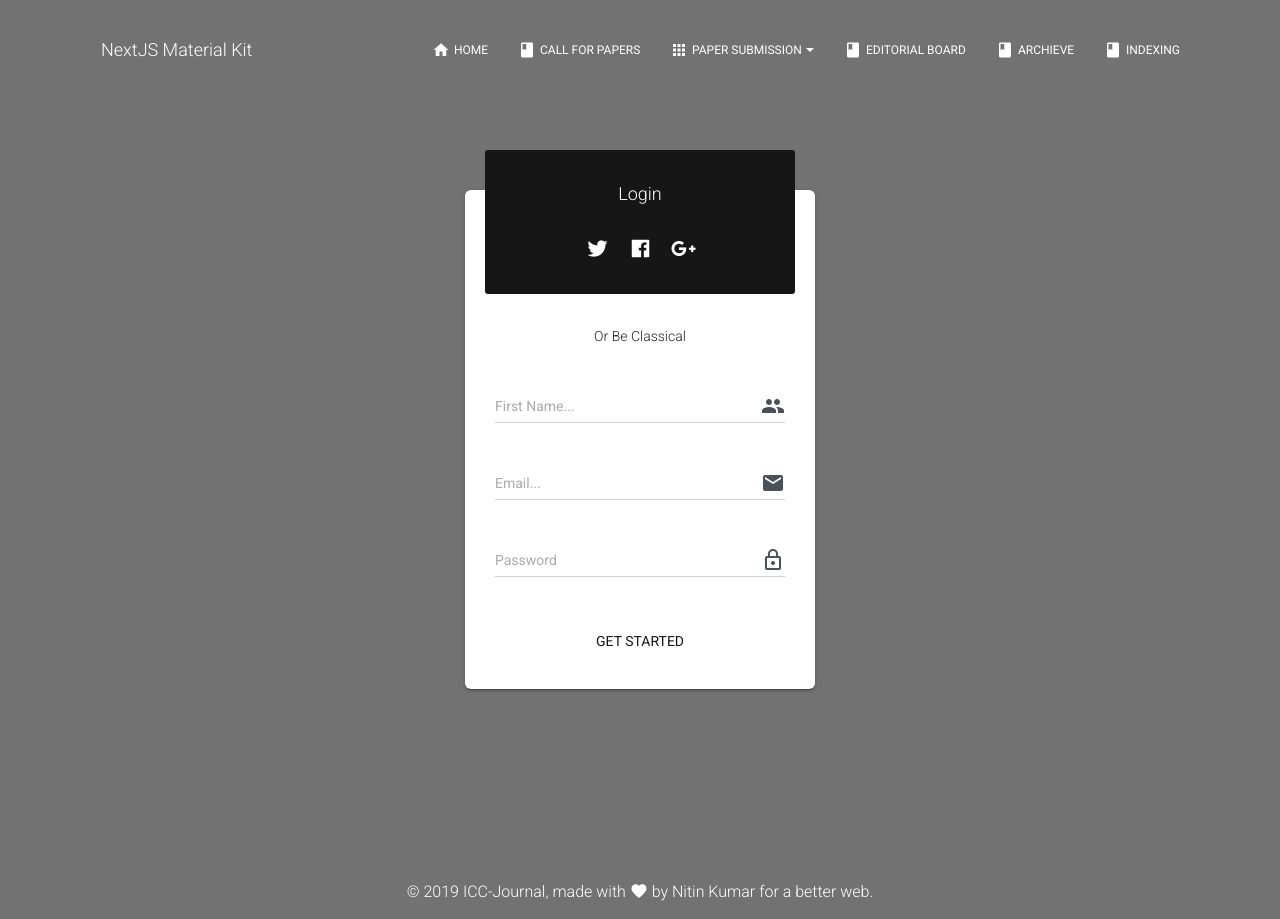
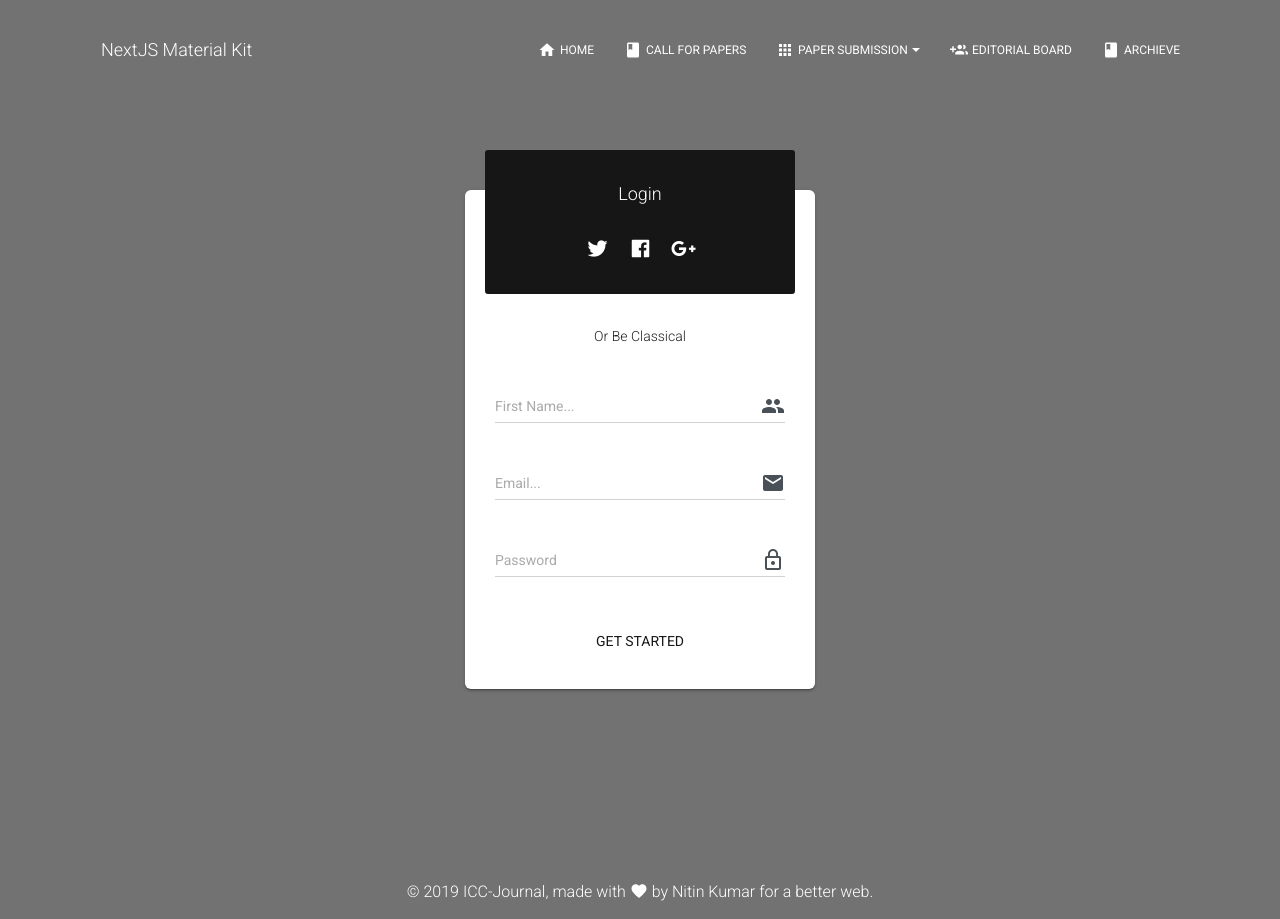
Before and after one commit to snitin315/icc-journal-website, a Next.js app: page /login in a window 1280 px wide. Built offline with nearby package versions, Linux system fonts and the light colour scheme.

Commit message:
update header

```diff
--- a/components/Header/HeaderLinks.js
+++ b/components/Header/HeaderLinks.js
@@ -8,7 +8,7 @@ import List from '@material-ui/core/List';
 import ListItem from '@material-ui/core/ListItem';
 
 // @material-ui/icons
-import { Apps, School, Home, Book, GroupAdd, Money } from '@material-ui/icons';
+import { Apps, Home, Book, GroupAdd, Money } from '@material-ui/icons';
 
 // core components
 import CustomDropdown from 'components/CustomDropdown/CustomDropdown.js';
@@ -64,7 +64,7 @@ export default function HeaderLinks(props) {
       </ListItem>
       <ListItem className={classes.listItem}>
         <Button href="/editorial-board" color="transparent" className={classes.navLink}>
-          <Book className={classes.icons} /> Editorial Board
+          <GroupAdd className={classes.icons} /> Editorial Board
         </Button>
       </ListItem>
 
@@ -73,12 +73,6 @@ export default function HeaderLinks(props) {
           <Book className={classes.icons} /> Archieve
         </Button>
       </ListItem>
-
-      <ListItem className={classes.listItem}>
-        <Button href="/indexing" color="transparent" className={classes.navLink}>
-          <Book className={classes.icons} /> Indexing
-        </Button>
-      </ListItem>
     </List>
   );
 }
```
